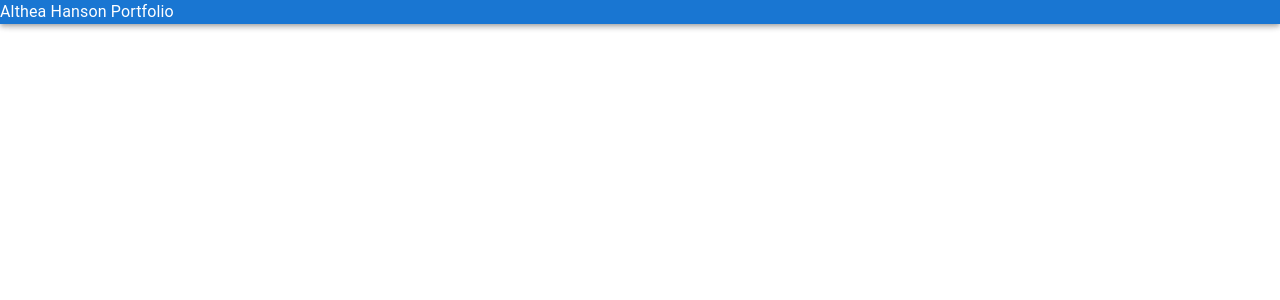
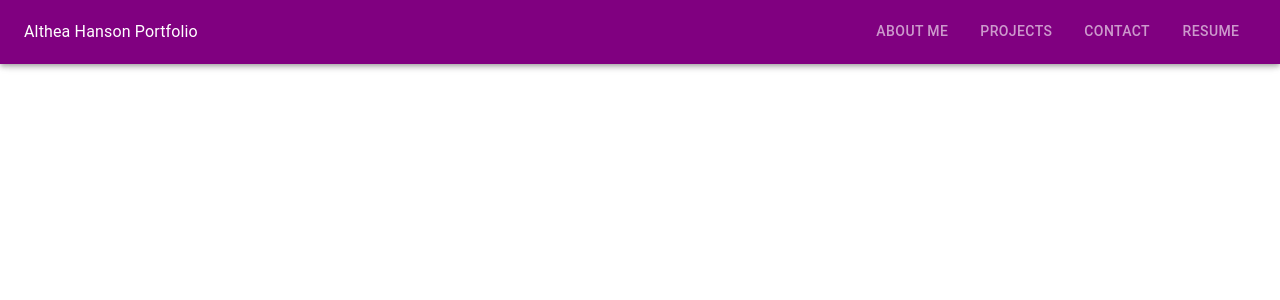
Before and after one commit to Altheahanson/MyReactPortfolio, a React (Create React App) app in the folder my-react-portfolio/: page / in a window 1280 px wide. Shown: the top 300 px of the page. Built offline with nearby package versions, Linux system fonts and the light colour scheme.

Commit message:
added component files and edited the Navigationjs display

```diff
--- a/my-react-portfolio/src/App.js
+++ b/my-react-portfolio/src/App.js
@@ -1,4 +1,4 @@
-import Sidebar from './Sidebar';
+import Sidebar from './components/Navigation';
 function App() {
     return <div>
       <Sidebar/>
--- a/my-react-portfolio/src/Sidebar.js
+++ /dev/null
@@ -1,14 +0,0 @@
-import React from 'react'
-import { AppBar, Typography } from '@mui/material'
-const Sidebar = () => {
-    return (
-        <React.Fragment>
-            <AppBar>
-                <Typography>
-Althea Hanson Portfolio
-                </Typography>
-            </AppBar>
-        </React.Fragment>
-    )
-}
-export default Sidebar
--- /dev/null
+++ b/my-react-portfolio/src/components/Navigation.js
@@ -0,0 +1,22 @@
+import React from 'react'
+import { AppBar, Tab, Tabs, Toolbar, Typography } from '@mui/material'
+
+const Navigation = () => {
+    return (
+        <React.Fragment>
+            <AppBar sx={{background: "purple"}}>
+                <Toolbar>
+
+                <Typography> Althea Hanson Portfolio </Typography>
+                <Tabs sx={{ marginLeft: "auto" }} textColor="inherit">
+                    <Tab label="About Me"/>
+                    <Tab label="Projects"/>
+                    <Tab label="Contact"/>
+                    <Tab label="Resume"/>
+                </Tabs>
+                </Toolbar>
+            </AppBar>
+        </React.Fragment>
+    )
+}
+export default Navigation
```
Also changed, not shown: my-react-portfolio/src/components/Footer.js (added), my-react-portfolio/src/components/Header.js (added), my-react-portfolio/src/components/Portfolio.js (added), my-react-portfolio/src/components/pages/About.js (added), my-react-portfolio/src/components/pages/Contact.js (added), my-react-portfolio/src/components/pages/Projects.js (added), my-react-portfolio/src/components/pages/Resume.js (added).
